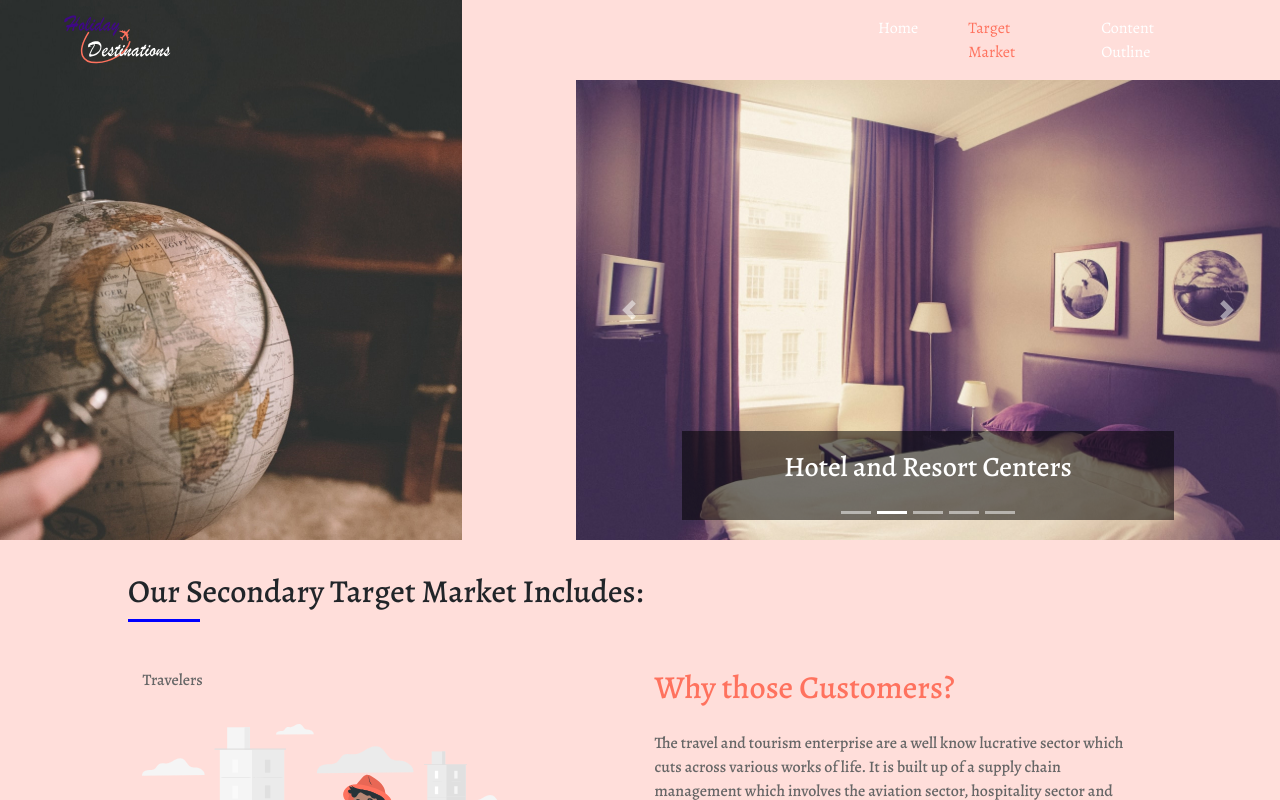
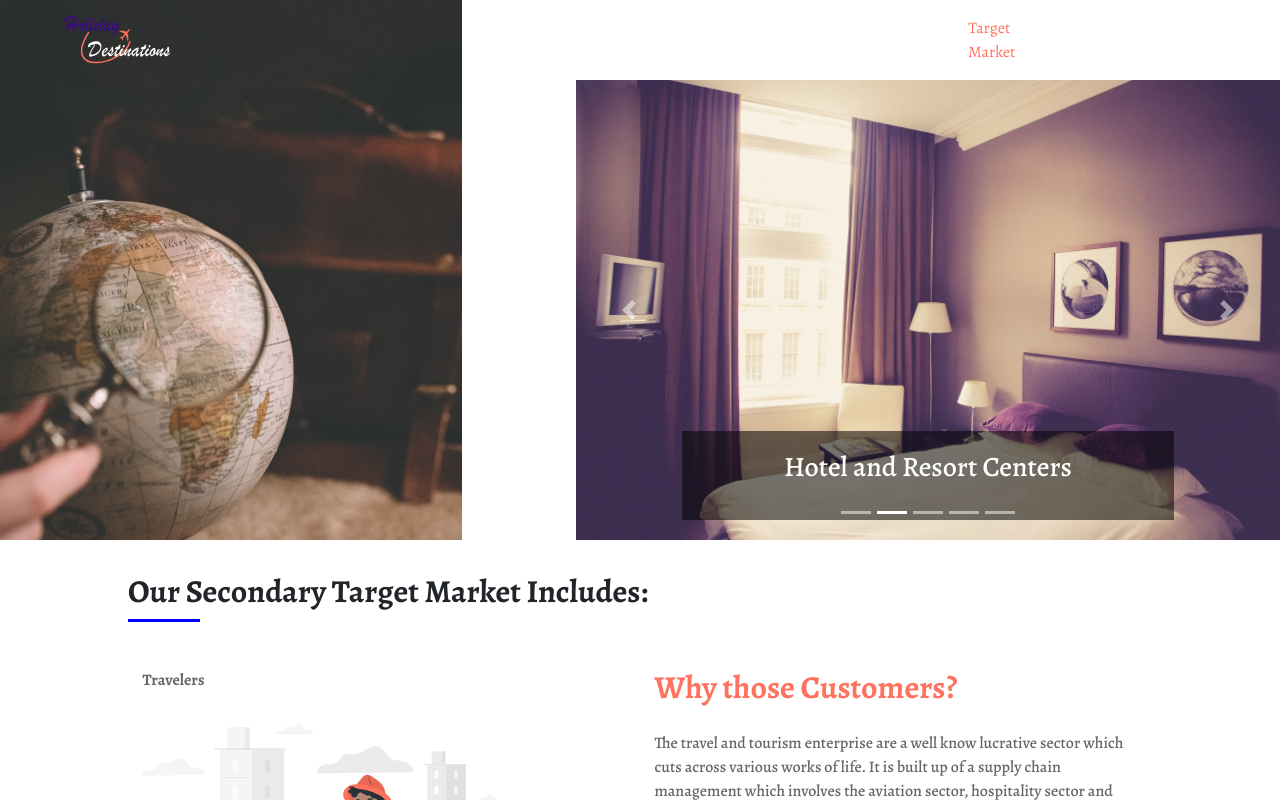
Before and after one commit to rigAITe/Holiday-Destination, a React (Create React App) app: page /target-market in a window 1280 px wide. Shown: the top 800 px of the page. Built offline with nearby package versions, Linux system fonts and the light colour scheme.

Commit message:
make it better

```diff
--- a/src/components/style.scss
+++ b/src/components/style.scss
@@ -1,4 +1,8 @@
 @import url("https://fonts.googleapis.com/css2?family=Alegreya:wght@300;400;500;700&display=swap");
+
+.headerbg{
+  background: #ff715e3b;
+}
 
 .carousel-caption{
   display: block !important;
@@ -10,6 +14,10 @@
   background-image: url($img);
   background-repeat: no-repeat;
   background-position: left center;
+}
+
+h2{
+  font-weight: 600;
 }
 
 * {
@@ -114,6 +122,9 @@
   margin-bottom: 1.3rem;
 }
 
+.services p{
+  font-weight: 600
+}
 
   /* -----------------------VisMis OVERLAY --------------------- */
 
@@ -129,6 +140,7 @@
   & p{
     padding-bottom: 1rem;
     font-size: 1rem;
+    font-weight: 600
   }
 }
 
@@ -207,7 +219,7 @@
 
 /* ----------------------- Target Market --------------------- */
 .targetMarket-Bg{
-  background: #ff715e3b;
+  // background: #ff715e3b;
 }
 
 .targetMarkets{
@@ -218,6 +230,7 @@
     padding-bottom: 2rem;
     & h2{
       font-size: 1.5rem;
+      font-weight: 600;
     }
     & p{
       font-size: 1rem;
@@ -269,7 +282,7 @@
   }
   & p{
     color: #666666;
-    font-weight: 500;
+    font-weight: 600;
   }
   & p:nth-child(even){
     color: #666666;
@@ -332,7 +345,7 @@
 }
 
 .content-container{
-  background: #ff715e3b;
+  // background: #ff715e3b;
   & h2{
     font-size: 1.5em !important;
     margin-bottom: 0rem;
@@ -393,6 +406,10 @@ footer{
 }
 
 @media (min-width: 768px) and (max-width: 1023px){
+
+  .headerbg{
+    background: #ff715e3b;
+  }
 
   /* ----------------------- HEADER --------------------- */
 
@@ -501,6 +518,10 @@ footer{
 }
 
 @media  (min-width: 1024px) and (max-width: 1439px){
+
+  .headerbg{
+    background: none;
+  }
 
  /* ----------------------- HEADER --------------------- */
 
--- a/src/header/header.scss
+++ b/src/header/header.scss
@@ -1,8 +1,8 @@
 /*Desktop View*/
 
-.headerbg{
-  // background: #b1b0b0;
-}
+// .headerbg{
+//   background: #b1b0b0;
+// }
 
 .active{
   color: #FF725E;
```
Also changed, not shown: 1 other file (tests, documents, lock files or other folders).
